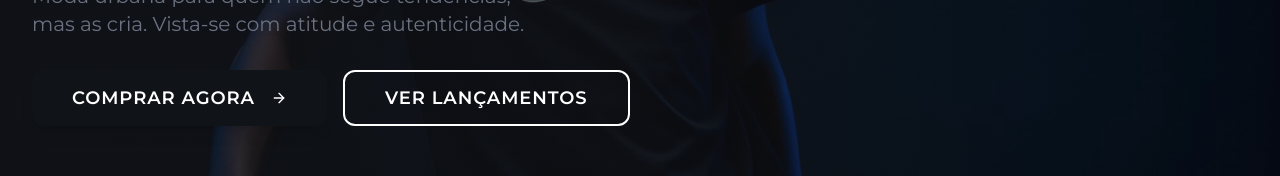
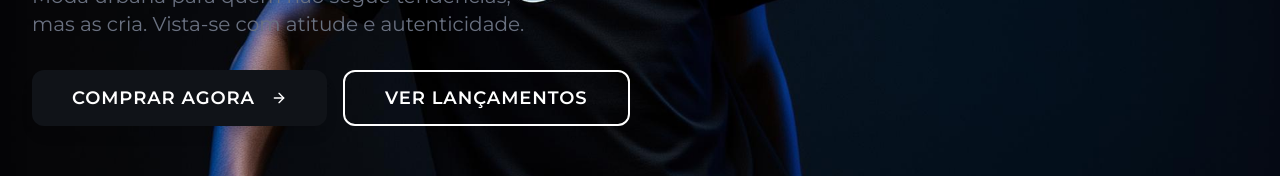
Before and after one commit to NiloMala/2wstore-site2, a React (Vite) app: page / in a window 1280 px wide. Shown: the part 418-594 px from the top of the page. Built offline with nearby package versions, Linux system fonts and the light colour scheme; no server answers; the database is empty; the HTML template or start-up script is replaced by a standard one.

Commit message:
fix(hero): remover máscara e abaixar botões do banner principal
Co-Authored-By: Claude Opus 4.5 <noreply@anthropic.com>

```diff
--- a/src/components/home/HeroSection.tsx
+++ b/src/components/home/HeroSection.tsx
@@ -30,7 +30,7 @@ export const HeroSection = () => {
           alt="2WL Store Hero"
           className="w-full h-full object-cover"
         />
-        <div className="absolute inset-0 bg-gradient-to-r from-secondary/90 via-secondary/70 to-transparent" />
+        {/* Máscara removida */}
       </div>
 
       {/* Content */}
@@ -57,7 +57,7 @@ export const HeroSection = () => {
           </p>
 
           {/* CTAs */}
-          <div className="flex flex-col sm:flex-row gap-4 animate-slide-up" style={{ animationDelay: "0.2s" }}>
+          <div className="flex flex-col sm:flex-row gap-4 mt-8 animate-slide-up" style={{ animationDelay: "0.2s" }}>
             <Button variant="hero" size="xl" asChild>
               <Link to={linkUrl}>
                 Comprar agora
```
